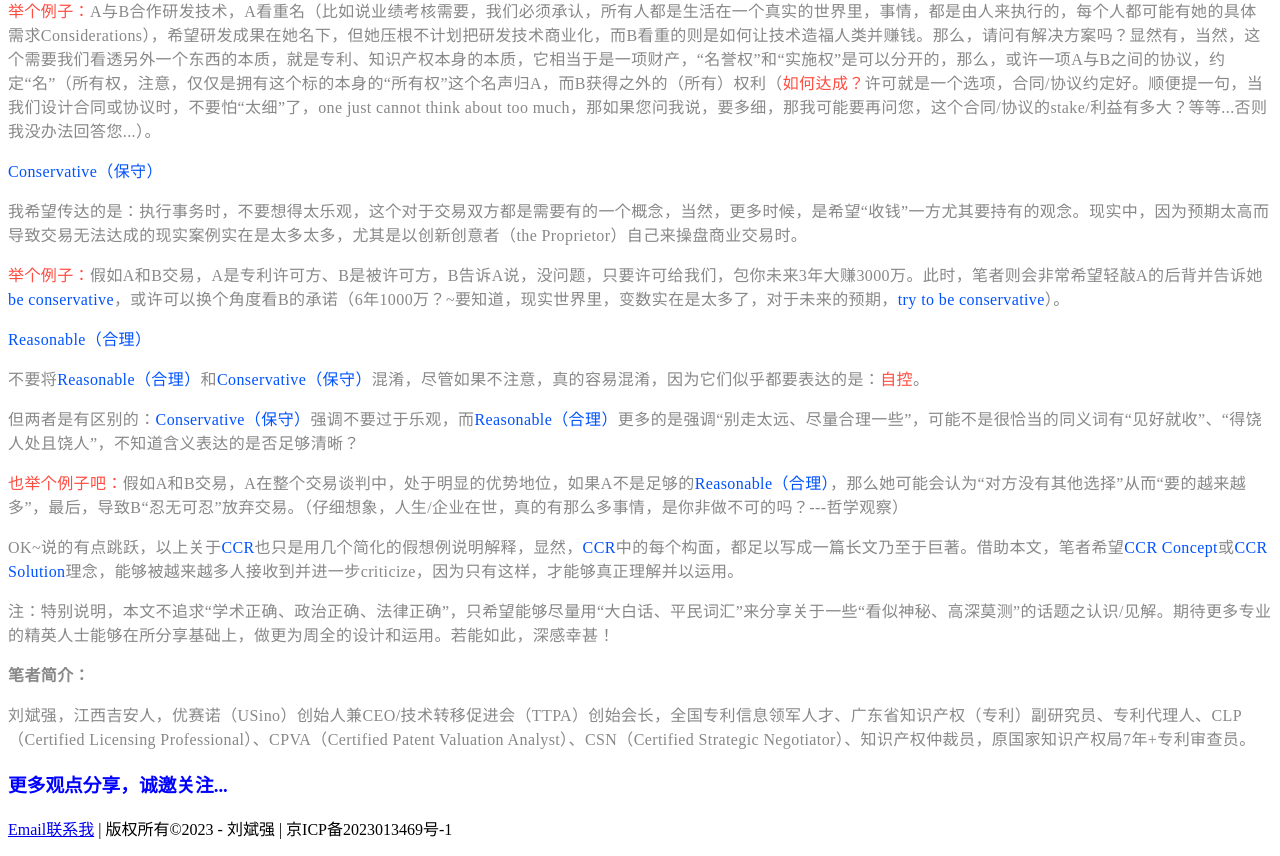
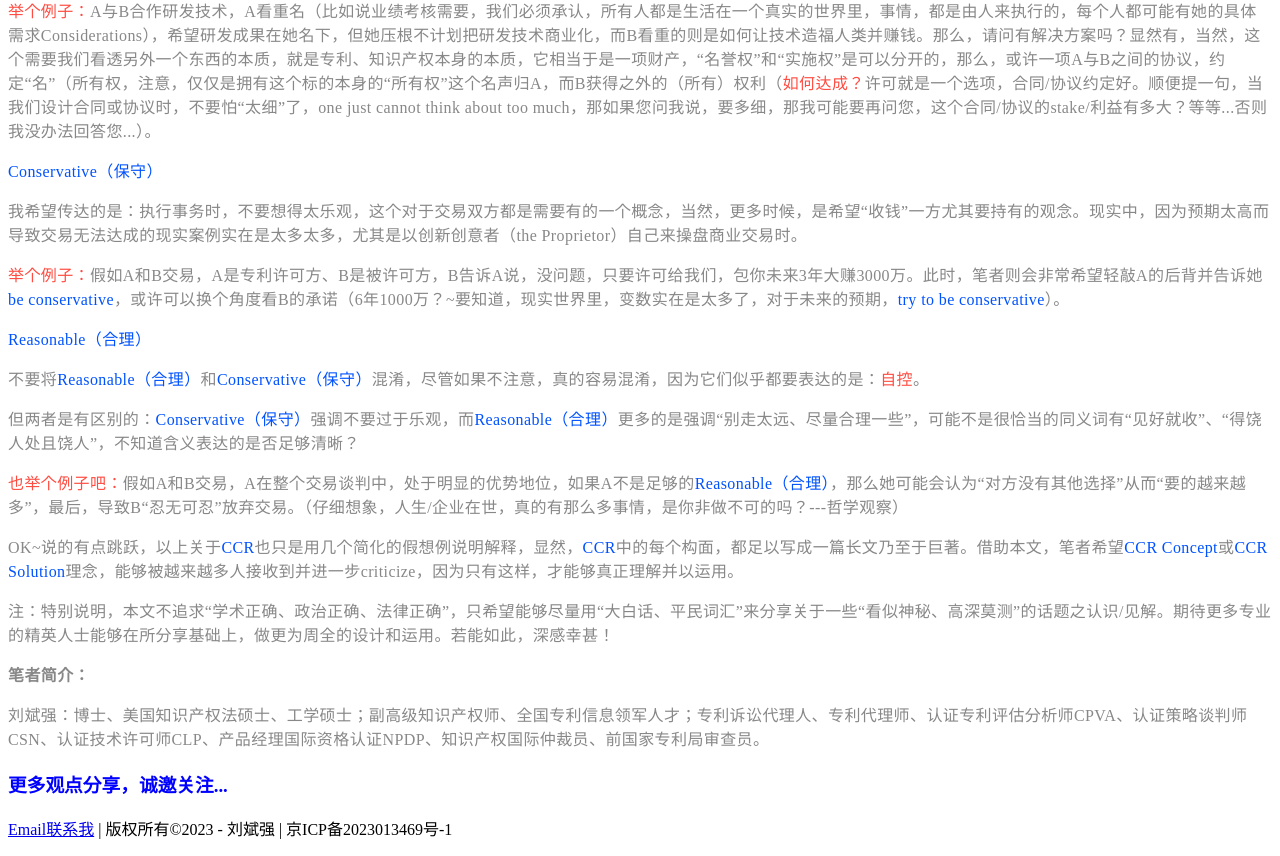
Before and after one commit to ChatPatent/non-githubpagesrepository, a plain HTML site: page index.html in a window 1280 px wide. Shown: the part 2309-3165 px from the top of the page. Drawn offline with Linux system fonts and the light colour scheme.

Commit message:
Update index.html

```diff
--- a/index.html
+++ b/index.html
@@ -232,13 +232,7 @@ lang=EN-US>/</span>见解。期待更多专业的精英人士能够在所分享
 line-height:150%;font-family:宋体;letter-spacing:.3pt'>笔者简介：</span></b></p>
 
 <p class=MsoNormal style='background:white'><span style='font-size:12.0pt;
-line-height:150%;font-family:宋体;letter-spacing:.3pt'>刘斌强，江西吉安人，优赛诺（<span
-lang=EN-US>USino</span>）创始人兼<span lang=EN-US>CEO/</span>技术转移促进会（<span
-lang=EN-US>TTPA</span>）创始会长，全国专利信息领军人才、广东省知识产权（专利）副研究员、专利代理人、<span lang=EN-US>CLP</span>（<span
-lang=EN-US>Certified Licensing Professional</span>）、<span lang=EN-US>CPVA</span>（<span
-lang=EN-US>Certified Patent Valuation Analyst</span>）、<span lang=EN-US>CSN</span>（<span
-lang=EN-US>Certified Strategic Negotiator</span>）、知识产权仲裁员，原国家知识产权局<span
-lang=EN-US>7</span>年<span lang=EN-US>+</span>专利审查员。</span></p>
+line-height:150%;font-family:宋体;letter-spacing:.3pt'>刘斌强：博士、美国知识产权法硕士、工学硕士；副高级知识产权师、全国专利信息领军人才；专利诉讼代理人、专利代理师、认证专利评估分析师CPVA、认证策略谈判师CSN、认证技术许可师CLP、产品经理国际资格认证NPDP、知识产权国际仲裁员、前国家专利局审查员。</span></p>
 </div>
 </div>
     <h3>更多观点分享，诚邀关注...</h3>
```
